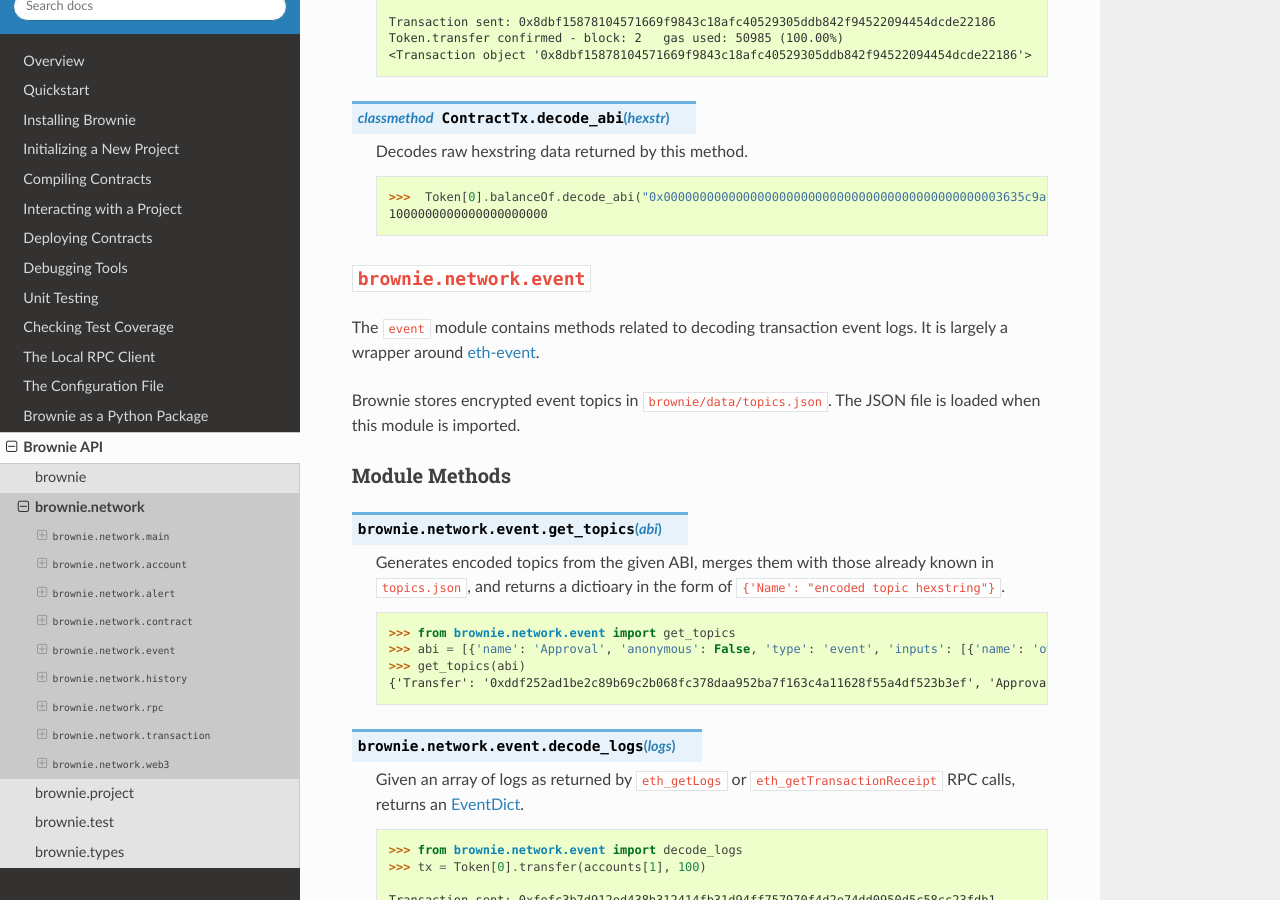
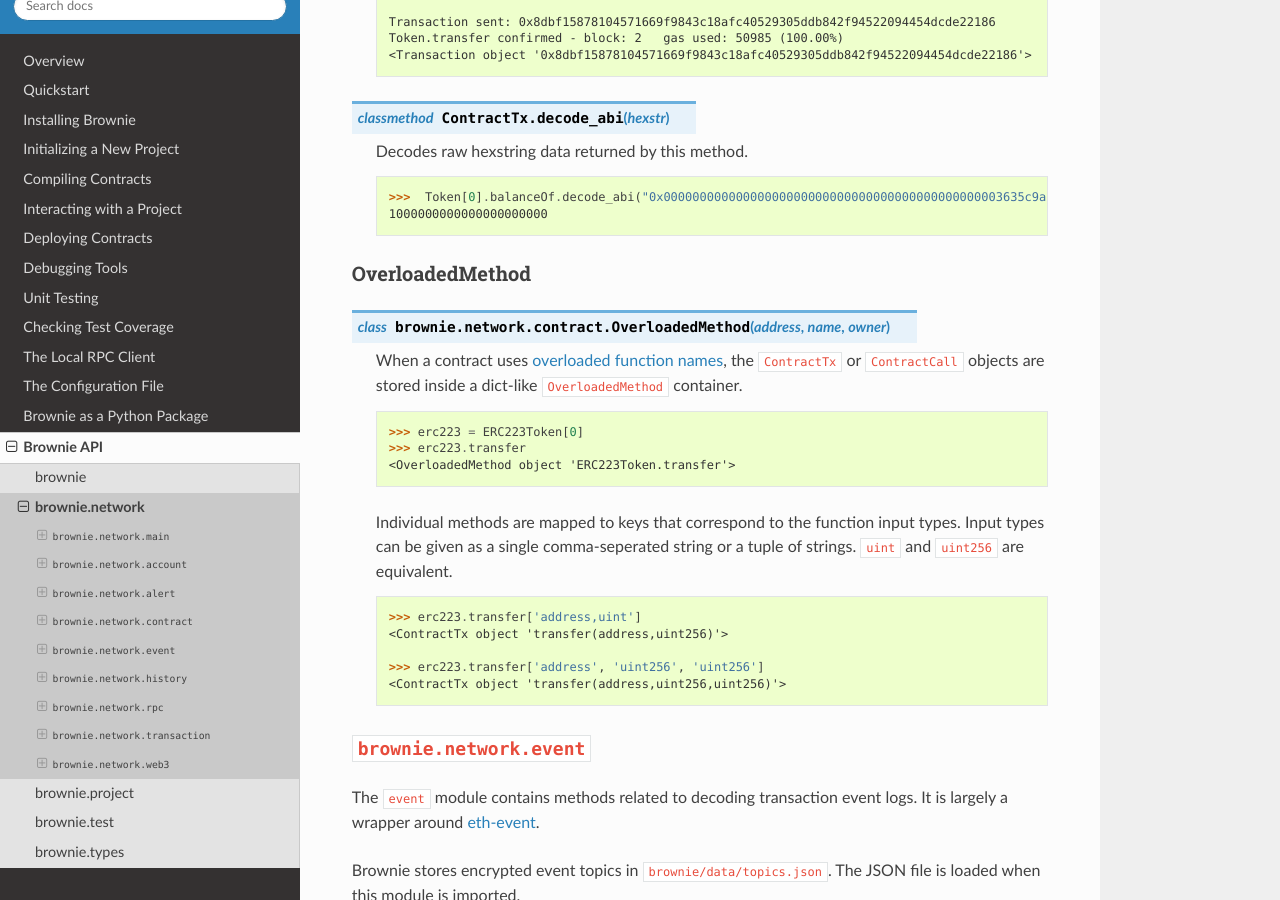
Before and after one commit to eth-brownie/brownie, a Sphinx documentation site: the page built from docs/api-network.rst, in a window 1280 px wide and 900 px high, scrolled down 14782 px. Built offline with Sphinx 7.4.7 and the Read the Docs theme 2.0.0, drawn with Linux system fonts in a browser that asks for light colours.

```diff
--- a/docs/api-network.rst
+++ b/docs/api-network.rst
@@ -789,6 +789,32 @@ ContractTx Methods
 
         >>>  Token[0].balanceOf.decode_abi("0x00000000000000000000000000000000000000000000003635c9adc5dea00000")
         1000000000000000000000
+
+
+OverloadedMethod
+----------------
+
+.. py:class:: brownie.network.contract.OverloadedMethod(address, name, owner)
+
+    When a contract uses `overloaded function names <https://solidity.readthedocs.io/en/latest/contracts.html#function-overloading>`_, the ``ContractTx`` or ``ContractCall`` objects are stored inside a dict-like ``OverloadedMethod`` container.
+
+    .. code-block:: python
+
+        >>> erc223 = ERC223Token[0]
+        >>> erc223.transfer
+        <OverloadedMethod object 'ERC223Token.transfer'>
+
+    Individual methods are mapped to keys that correspond to the function input types. Input types can be given as a single comma-seperated string or a tuple of strings. ``uint`` and ``uint256`` are equivalent.
+
+    .. code-block:: python
+
+        >>> erc223.transfer['address,uint']
+        <ContractTx object 'transfer(address,uint256)'>
+
+        >>> erc223.transfer['address', 'uint256', 'uint256']
+        <ContractTx object 'transfer(address,uint256,uint256)'>
+
+
 
 ``brownie.network.event``
 =========================
```
Also changed, not shown: 2 other files.
